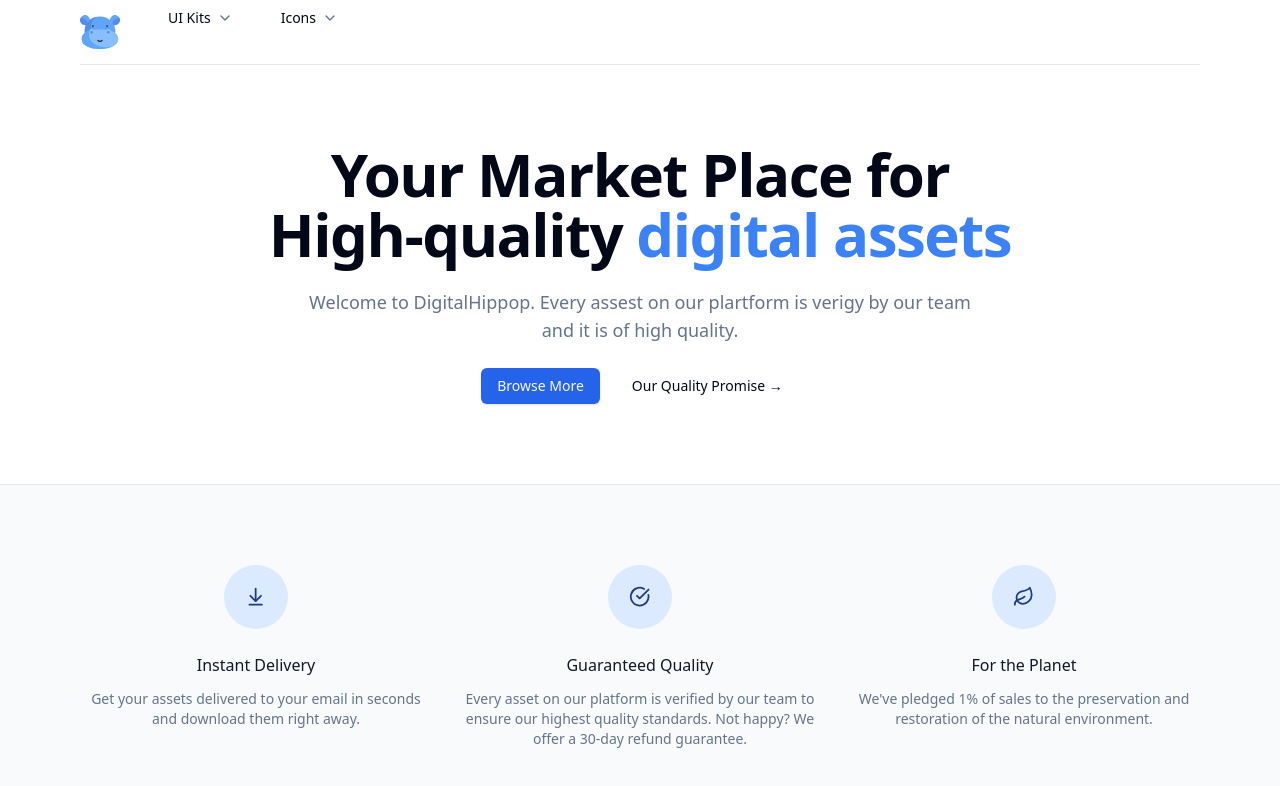
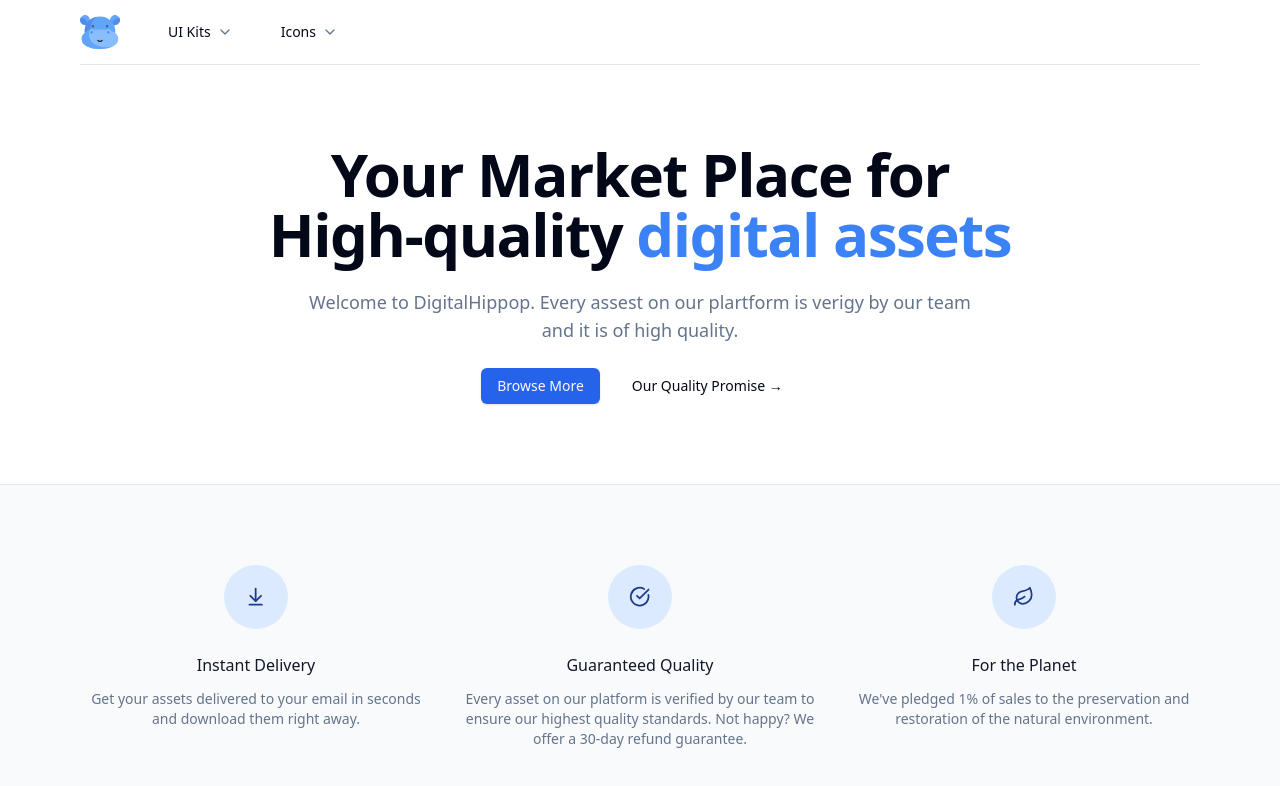
Before and after one commit to kinglove58/digitalmarketing, a Next.js app: page / in a window 1280 px wide. Shown: the top 786 px of the page. Built offline with nearby package versions, Linux system fonts and the light colour scheme.

Commit message:
Refactor Navbar and Navitem components for improved layout and styling consistency

```diff
--- a/src/components/Navbar.tsx
+++ b/src/components/Navbar.tsx
@@ -6,7 +6,7 @@
 
 const Navbar = () => {
   return (
-    <div className="bg-white sticky h-16 inset-x-0 z-50">
+    <div className="bg-white sticky z-50 top-0 inset-x-0 h-16">
       <div className="relative bg-white">
         <Maxwithwrapper>
           <div className="border-b border-gray-200">
@@ -17,7 +17,7 @@
                   <Icons.logo className="h-10 w-10" />
                 </Link>
               </div>
-              <div className="hidden lg:block z-50 lg:ml-8 lg:self-stretch">
+              <div className="hidden z-50 lg:ml-8 lg:block lg:self-stretch">
                 <Navitems />
               </div>
             </div>
--- a/src/components/Navitem.tsx
+++ b/src/components/Navitem.tsx
@@ -25,7 +25,7 @@
 }: NavitemProps) => {
   return (
     <div className="flex">
-      <div className="relative items-center">
+      <div className="relative flex items-center">
         <Button
           className="gap-1.5"
           onClick={handleopen}
```
